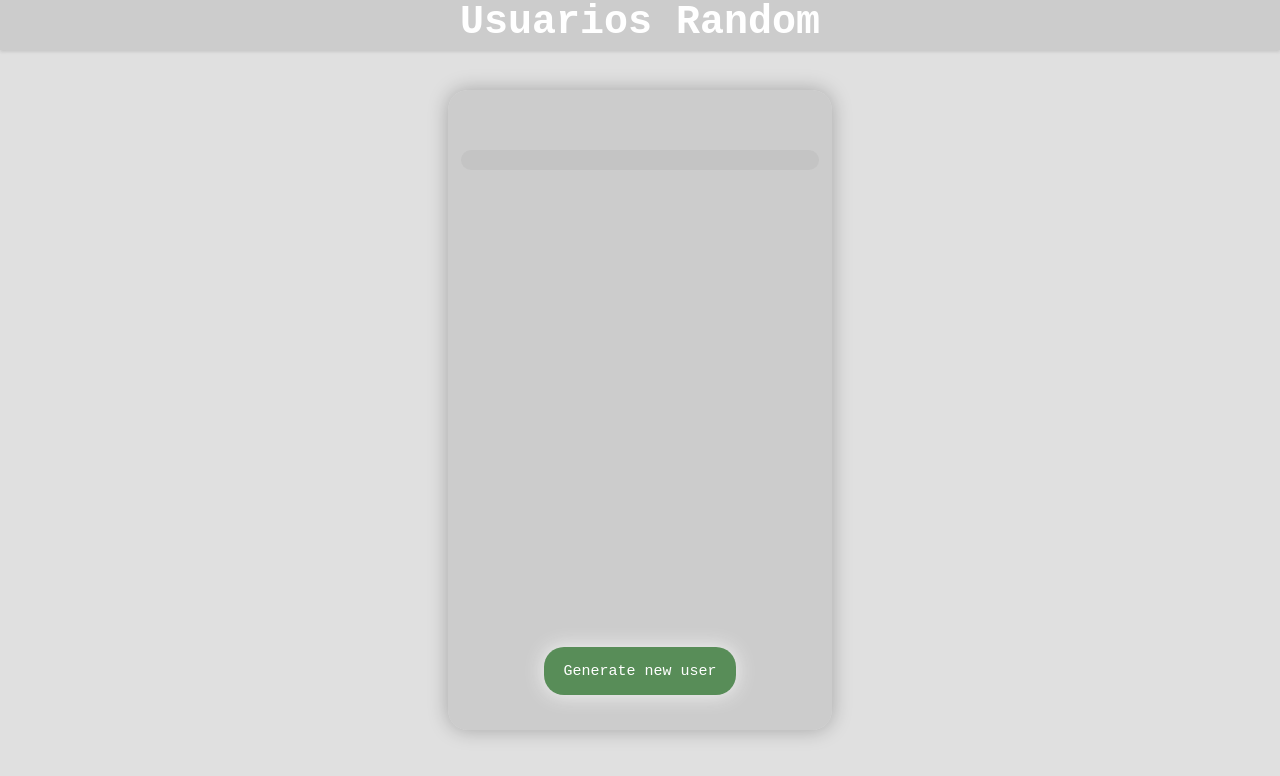
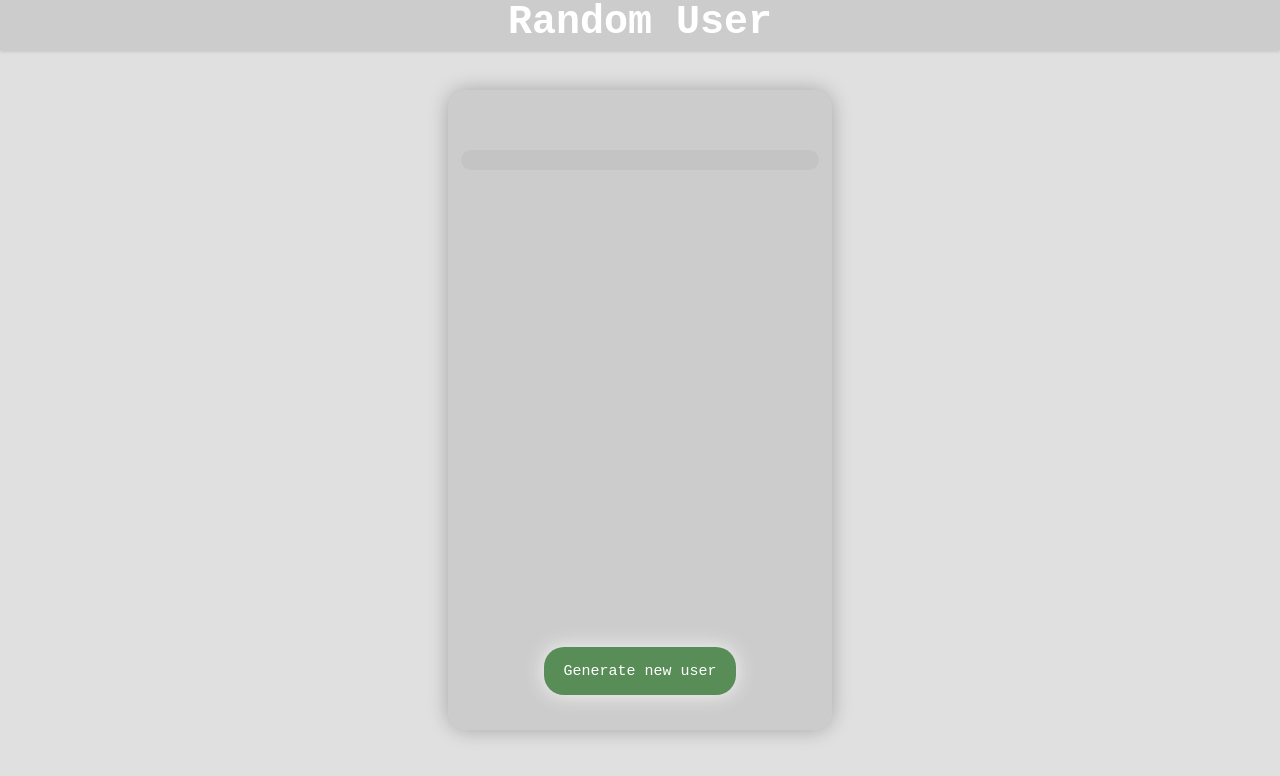
Before and after one commit to Escaldaron/nicopenaloza.github.io, a plain HTML site: page index.html in a window 1280 px wide. Shown: the top 776 px of the page. Drawn offline with Linux system fonts and the light colour scheme; no server answers.

Commit message:
03-29-21c

```diff
--- a/index.html
+++ b/index.html
@@ -4,7 +4,7 @@
     <meta charset="UTF-8">
     <meta http-equiv="X-UA-Compatible" content="IE=edge">
     <meta name="viewport" content="width=device-width, initial-scale=1.0">
-    <title>Document</title>
+    <title>randomuser</title>
 
     <link rel="stylesheet" href="./src/css/styles.css">
 </head>
@@ -14,7 +14,7 @@
 
         <nav>
 
-            <div class="Tittle">Usuarios Random</div>
+            <div class="Tittle">Random User</div>
 
         </nav>
 
```
